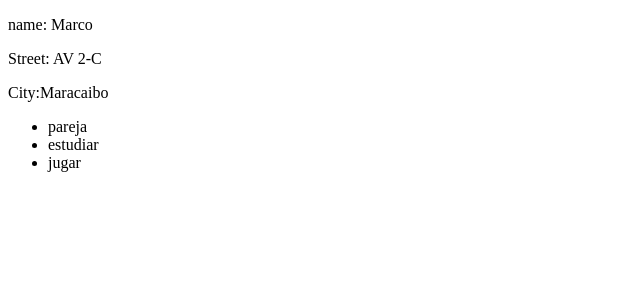
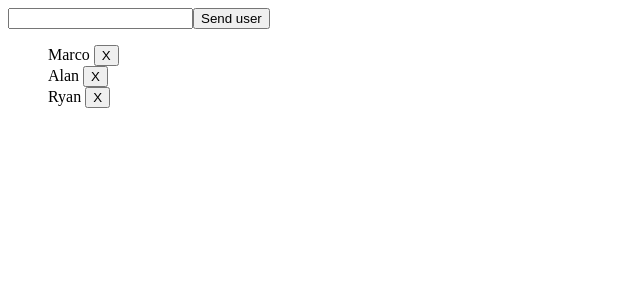
Before and after one commit to mrigorir/curso-angular-basico, an Angular app in the folder AprendiendoAngular/: page / in a window 1280 px wide. Shown: the top 300 px of the page, without its empty margins (0-640 px from the left). Built offline with nearby package versions, Linux system fonts and the light colour scheme.

Commit message:
Uso de formularios y eventos

```diff
--- a/AprendiendoAngular/src/app/app.component.html
+++ b/AprendiendoAngular/src/app/app.component.html
@@ -1,8 +1,15 @@
-<p>name: {{name}}</p>
-<p>Street: {{address.street}}</p>
-<p>City:{{address.city}}</p>
-<ul>
-  <li *ngFor="let hobbie of hobbies">
-    {{hobbie}}
+<form (submit)="addUser(newUser)">
+  <input type="text" #newUser>
+  <button>
+    Send user
+  </button>
+</form>
+
+<ul style="list-style: none;">
+  <li *ngFor="let user of users">
+    {{user}}
+    <button (click)="deleteUser(user)">
+      X
+    </button>
   </li>
 </ul>
--- a/AprendiendoAngular/src/app/app.component.ts
+++ b/AprendiendoAngular/src/app/app.component.ts
@@ -6,19 +6,26 @@ import { Component } from '@angular/core';
   styleUrls: ['./app.component.css']
 })
 export class AppComponent {
-  name: string = 'Marco';
-  age: number;
-  address: {
-    street: string,
-    city: string
+  users: string[] = ['Marco', 'Alan', 'Ryan'];
+  sayHello(user: string) {
+    alert('Hello! '+ user);
   }
-  hobbies: string[];
+
+  addUser(newUser: any) {
+    this.users.push(newUser.value);
+    newUser.value = '';
+    return false;
+  }
+
+  deleteUser (user: string) {
+    for (let i = 0; i < this.users.length; i++) {
+      if (user === this.users[i]) {
+        this.users.splice(i, 1);
+      }
+    }
+  }
+
   constructor () {
-    this.age = 28;
-    this.address = {
-      street: 'AV 2-C',
-      city: 'Maracaibo'
-    }
-    this.hobbies = ['pareja', 'estudiar', 'jugar'];
+
   }
 }
```
